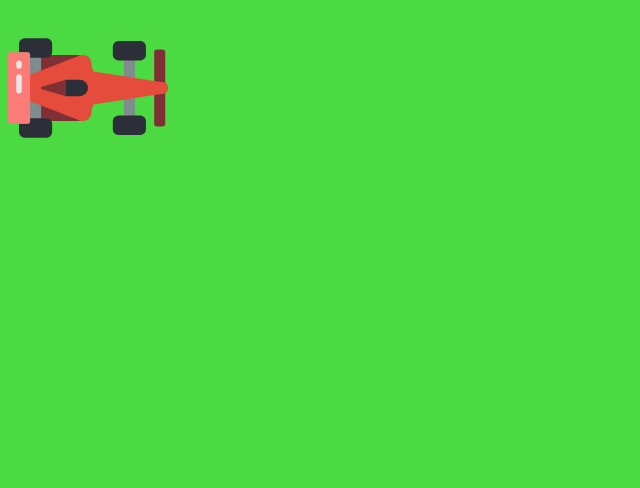
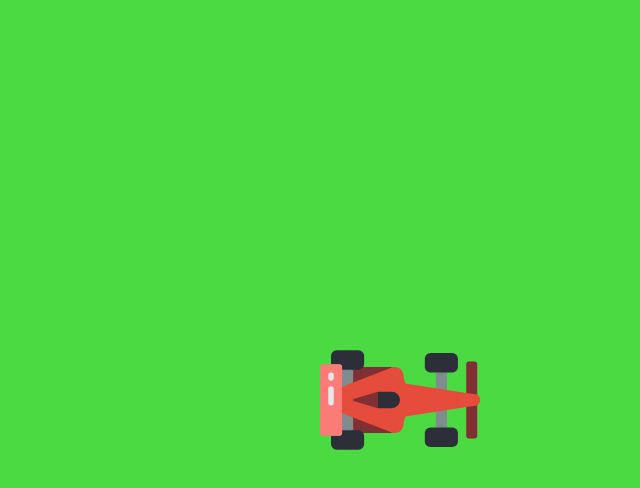
Before and after one commit to angelsleung/driving-game, a website: page index.html in a window 1280 px wide. Shown: the whole page, without its empty margins (0-640 px from the left). Drawn offline with Linux system fonts and the light colour scheme.

Commit message:
Stored the car's location using its x and y coordinates on the page. #3

```diff
--- a/main.js
+++ b/main.js
@@ -25,6 +25,7 @@ document.addEventListener('keydown', pressKey);
 
 var car = {
   directions: ['east', 'south', 'west', 'north'],
-  currentDirection: 'east'
-
+  currentDirection: 'east',
+  x: 0,
+  y: 0
 };
--- a/styles.css
+++ b/styles.css
@@ -9,7 +9,9 @@ body {
 .car {
   width: 10rem;
   transition: transform 1s;
-  display: absolute;
+  position: absolute;
+  top: 20rem;
+  left: 20rem;
 }
 
 .south {
```
